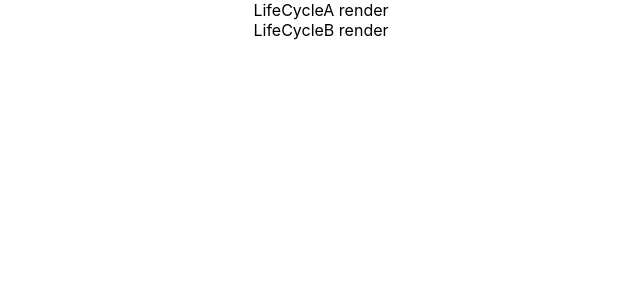
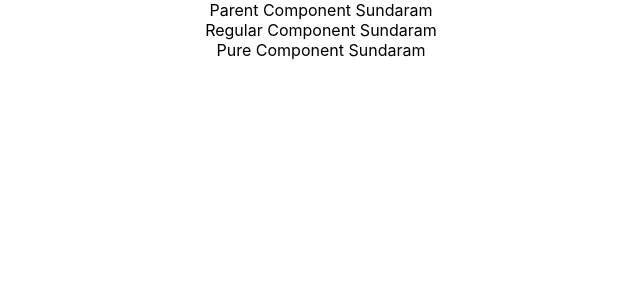
Before and after one commit to sundaramhpe/React, a React (Create React App) app in the folder hello-world/: page / in a window 1280 px wide. Shown: the top 300 px of the page, without its empty margins (319-959 px from the left). Built offline with nearby package versions, Linux system fonts and the light colour scheme.

Commit message:
pure and Regular component implemented

```diff
--- a/hello-world/src/App.js
+++ b/hello-world/src/App.js
@@ -15,12 +15,18 @@ import './appStyles.css'
 import styles from './appStyles.module.css'
 import Form from './components/Form';
 import LifeCycleA from './components/LifeCycleA';
+import FragmentDemo from './components/FragmentDemo';
+import Table from './components/Table';
+import ParentComp from './components/ParentComp'
 
 function App() {
 
   return (
     <div className="App">
-    <LifeCycleA/>
+    <ParentComp/>
+    {/* <Table/> */}
+    {/* <FragmentDemo/> */}
+    {/* <LifeCycleA/> */}
     {/* <Form /> */}
     {/* <h1 className='error'>Error </h1> */}
   {/* <h1 className={styles.success}>Success </h1> */}
--- /dev/null
+++ b/hello-world/src/components/Coloumn.js
@@ -0,0 +1,12 @@
+import React from 'react'
+
+function Coloumn() {
+    return (
+        <>
+            <td>Name</td>
+            <td>Sundaram</td>
+        </>
+    )
+}
+
+export default Coloumn
--- /dev/null
+++ b/hello-world/src/components/FragmentDemo.js
@@ -0,0 +1,12 @@
+import React from 'react'
+
+function FragmentDemo() {
+    return (
+        <React.Fragment>
+        <h1>Fragment Demo</h1>
+        <p>This is fragment Demo paragraph</p>
+        </React.Fragment>
+    )
+}
+
+export default FragmentDemo
--- a/hello-world/src/components/LifeCycleA.js
+++ b/hello-world/src/components/LifeCycleA.js
@@ -15,8 +15,21 @@ export class LifeCycleA extends Component {
         console.log("LifeCycleA derived statefrom props executed ")
         return null
     }
-    componentDidMount(){
-        console.log("LifeCycleA Console did mout executed ")
+    shouldComponentUpdate(){
+        console.log("LifeCycleA should component update  executed ")
+        return true
+    }
+    getSnapshotBeforeUpdate(prevProps,prevState){
+        console.log("LifeCycleA Snapshot before update   executed ")
+        return null
+    }
+    componentDidUpdate(){
+        console.log("LifeCycleA Console did Updte executed ")
+    }
+    changeState =()=>{
+        this.setState({
+            name:'sundar'
+        })
     }
 
     render() {
@@ -24,6 +37,7 @@ export class LifeCycleA extends Component {
         return (
             <div>
                 LifeCycleA render
+                <button onClick={this.changeState}>Change State</button>
                 <LifeCycleB/>
             </div>
         )
--- a/hello-world/src/components/LifeCycleB.js
+++ b/hello-world/src/components/LifeCycleB.js
@@ -14,9 +14,18 @@ import React, { Component } from 'react'
        console.log("LifeCycleB derived statefrom props executed ")
        return null
    }
-   componentDidMount(){
-       console.log("LifeCycleB Console did mout executed ")
-   }
+   shouldComponentUpdate(){
+    console.log("LifeCycleB should component update  executed ")
+    return true
+}
+getSnapshotBeforeUpdate(prevProps,prevState){
+    console.log("LifeCycleB Snapshot before update   executed ")
+    return null
+}
+componentDidUpdate(){
+    console.log("LifeCycleB Console did Updte executed ")
+}
+
 
    render() {
        console.log("LifecycleB Render method executed ")
--- /dev/null
+++ b/hello-world/src/components/ParentComp.js
@@ -0,0 +1,33 @@
+import React, { Component } from 'react'
+import RegularComp from './RegularComp'
+import PureComp from './PureComp'
+
+ class ParentComp extends Component {
+     constructor(props) {
+         super(props)
+
+         this.state = {
+              name:'Sundaram'
+         }
+     }
+
+    componentDidMount(){
+        setInterval(()=>{
+            this.setState({
+                name:'Sundaram'
+            })
+         },2000)
+        }
+    render() {
+        console.log("*************Parant Component Render ******************")
+        return (
+            <div>
+                Parent Component {this.state.name}
+                <RegularComp name={this.state.name}/>
+                <PureComp name={this.state.name}/>
+            </div>
+        )
+    }
+}
+
+export default ParentComp
--- /dev/null
+++ b/hello-world/src/components/PureComp.js
@@ -0,0 +1,14 @@
+import React, { PureComponent } from 'react'
+
+export class PureComp extends PureComponent {
+    render() {
+        console.log('Pure Components Render')
+        return (
+            <div>
+                Pure Component {this.props.name}
+            </div>
+        )
+    }
+}
+
+export default PureComp
--- /dev/null
+++ b/hello-world/src/components/RegularComp.js
@@ -0,0 +1,14 @@
+import React, { Component } from 'react'
+
+export class RegularComp extends Component {
+    render() {
+        console.log("Regular Component render")
+        return (
+            <div>
+                Regular Component {this.props.name}
+            </div>
+        )
+    }
+}
+
+export default RegularComp
--- /dev/null
+++ b/hello-world/src/components/Table.js
@@ -0,0 +1,16 @@
+import React from 'react'
+import Coloumn from './Coloumn'
+
+function Table() {
+    return (
+        <table>
+            <tbody>
+                <tr>
+                    <Coloumn />
+                </tr>
+            </tbody>
+        </table>
+    )
+}
+
+export default Table
```
